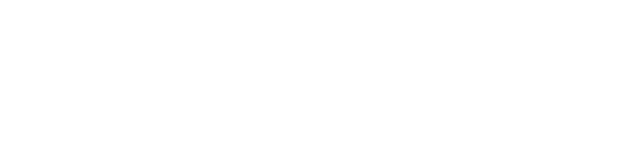
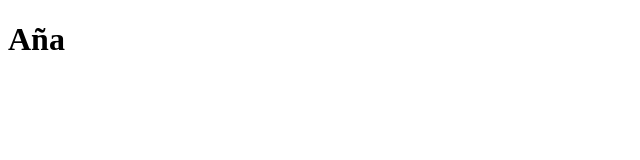
Before and after one commit to JuanCho178/Basado, a plain HTML site: page index.html in a window 1280 px wide. Shown: the whole page, without its empty margins (0-640 px from the left). Drawn offline with Linux system fonts and the light colour scheme.

Commit message:
se crea el titulo en index.html

```diff
--- a/index.html
+++ b/index.html
@@ -7,6 +7,6 @@
     <title>Document</title>
 </head>
 <body>
-
+    <h1>Aña</h1>
 </body>
 </html>
```
